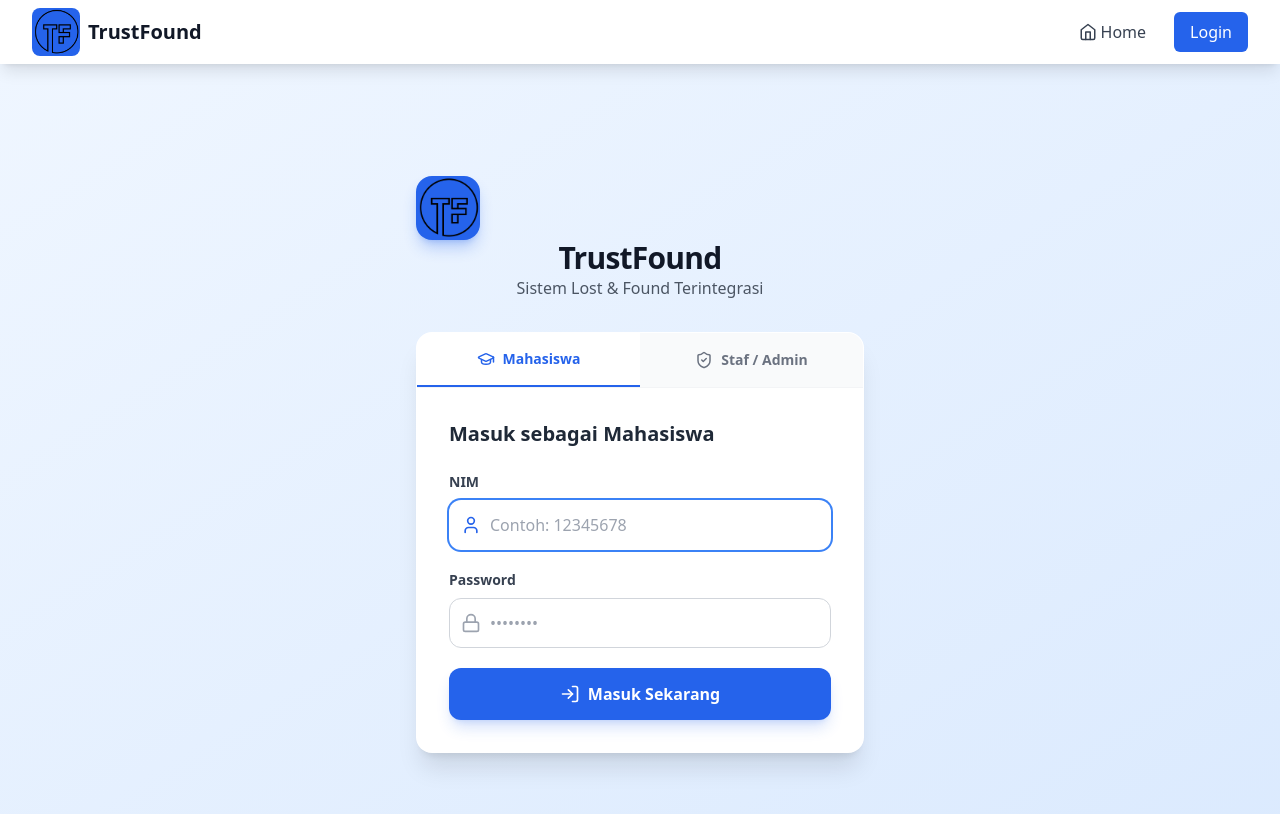
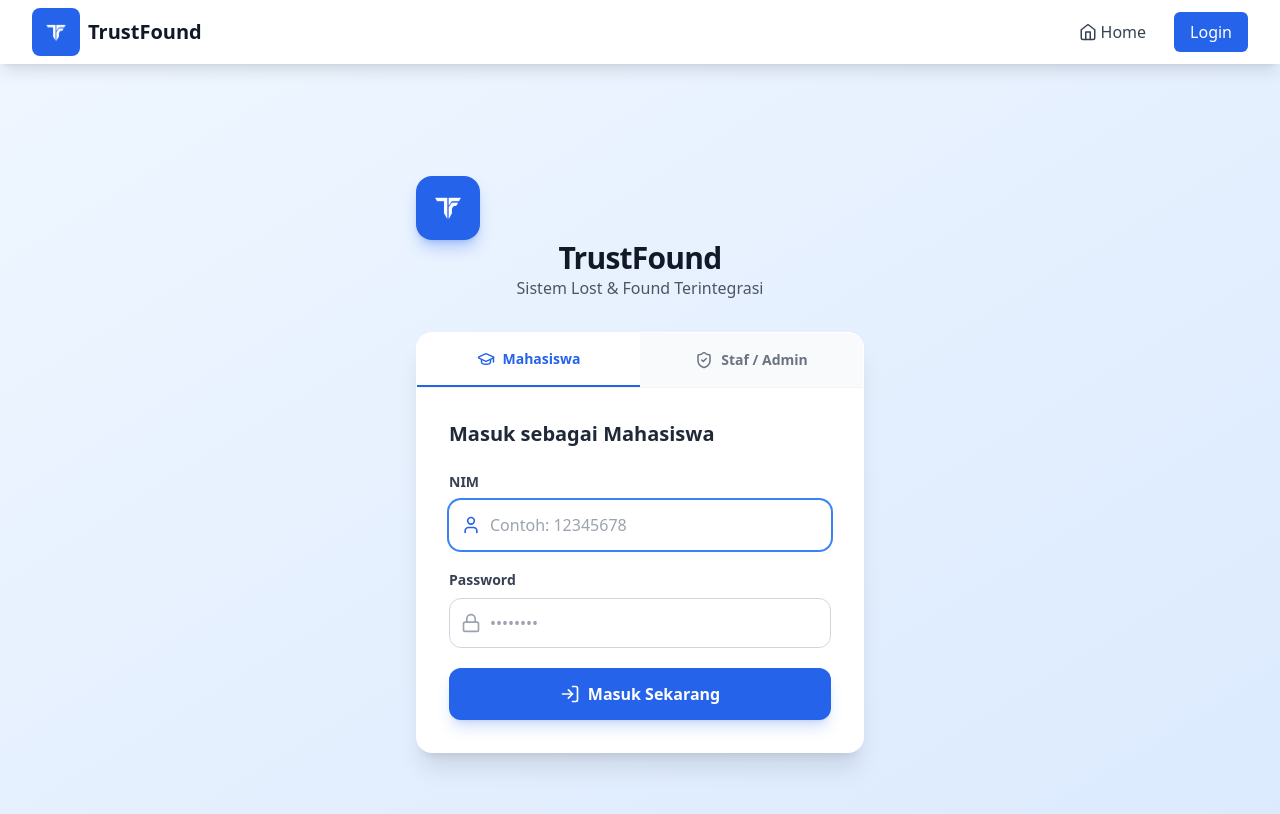
Before and after one commit to Thariq21/FrontEnd-TrustFound, a React (Vite) app: page /auth/login in a window 1280 px wide. Shown: the top 814 px of the page. Built offline with nearby package versions, Linux system fonts and the light colour scheme; no server answers.

Commit message:
Ganti Logo

```diff
--- a/src/components/layout/Navbar.jsx
+++ b/src/components/layout/Navbar.jsx
@@ -29,7 +29,10 @@ const Navbar = () => {
             {/* Jika admin, klik logo ke Dashboard. Jika user biasa/guest, ke Home */}
             <Link to={isAdmin ? "/admin/dashboard" : "/"} className="flex items-center space-x-2">
               <div className="w-12 h-12 bg-blue-600 rounded-lg flex items-center justify-center">
-                <img src="/Logo-TrustFound.png" alt="" />
+                <img
+                src="/Logo-TrustFound2.0.png"
+                alt="TrustFound Logo"
+                className="w-70 h-70" />
               </div>
               <span className="text-xl font-bold text-gray-900">TrustFound</span>
             </Link>
--- a/src/pages/auth/Login.jsx
+++ b/src/pages/auth/Login.jsx
@@ -136,7 +136,10 @@ const Login = () => {
       <div className="max-w-md w-full">
         <div className="text-center mb-8">
           <div className="w-16 h-16 bg-blue-600 rounded-2xl flex items-center justify-center shadow-lg shadow-blue-600/30">
-            <img src="/Logo-TrustFound.png" alt="" />
+            <img
+            src="/Logo-TrustFound2.0.png"
+            alt="TrustFound Logo"
+            className="w-90 h-90"/>
           </div>
           <h1 className="text-3xl font-extrabold text-gray-900 tracking-tight">TrustFound</h1>
           <p className="text-gray-600">Sistem Lost & Found Terintegrasi</p>
```
Also changed, not shown: public/Logo-TrustFound2.0.png (added).
